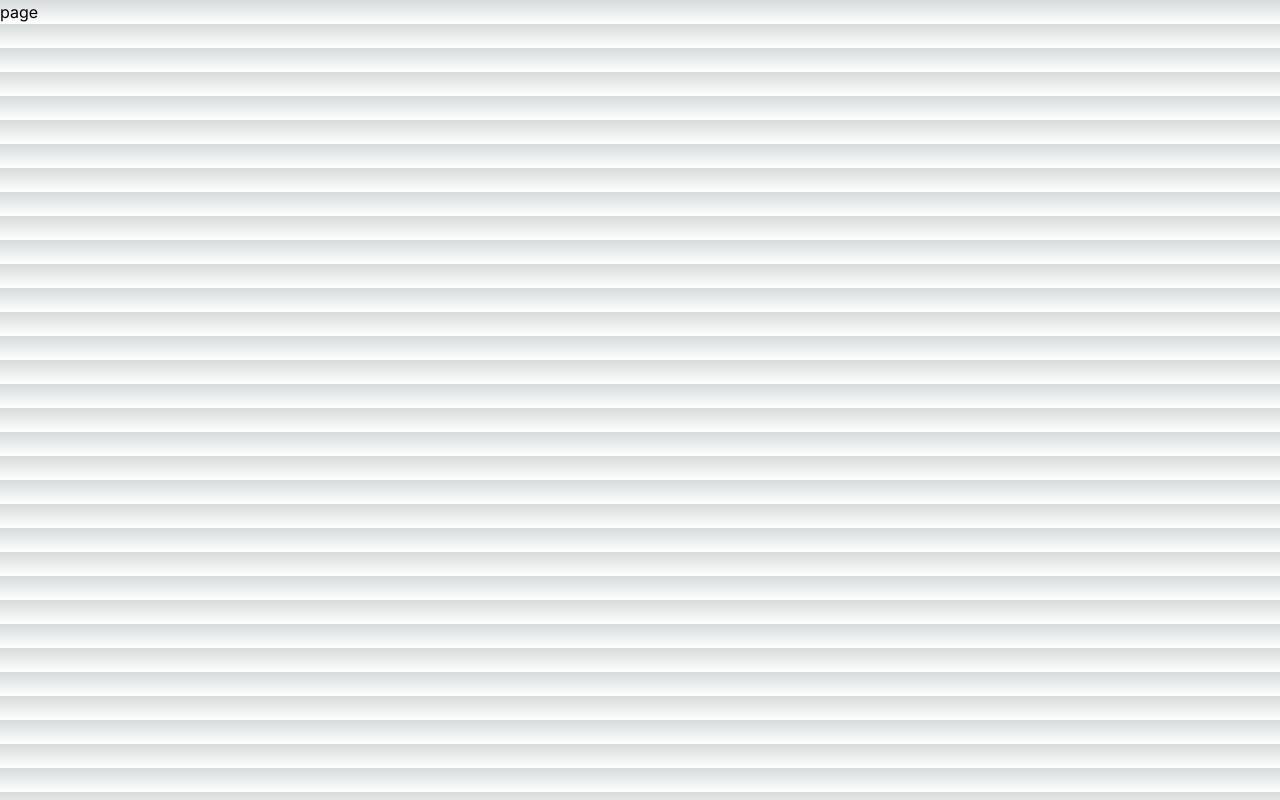
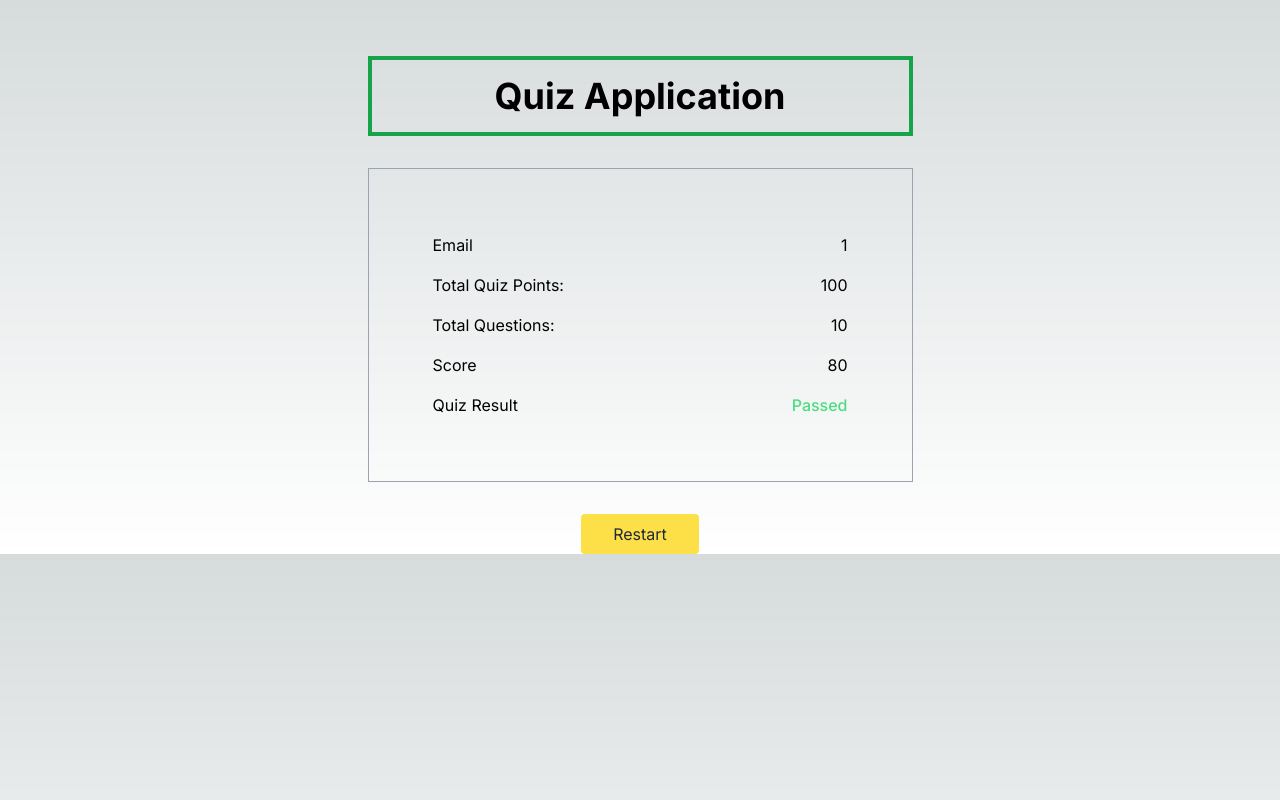
Before and after one commit to YazzerAbdalla/quiz-app, a Next.js app: page /score/1 in a window 1280 px wide. Built offline with nearby package versions, Linux system fonts and the light colour scheme.

Commit message:
Making the quiz info page design

```diff
--- a/app/(api)/quizScores.ts
+++ b/app/(api)/quizScores.ts
@@ -7,7 +7,7 @@ export async function postQuizEmail(email: string) {
       score: "0",
     });
     return result;
-  } catch (e) {
-    console.log(e);
+  } catch (e: any) {
+    return e;
   }
 }
--- a/app/api/quiz-scores/route.ts
+++ b/app/api/quiz-scores/route.ts
@@ -1,15 +1,37 @@
 import { NextRequest, NextResponse } from "next/server";
-import { getQuizInfoes, postQuizScore } from "../(services)/quizScoreService";
-import QuizScoresProp from "@/types/score";
+import { getQuizInfoes, postQuizScore } from "../(services)/serviceQuizScore";
 
 export async function GET() {
   const result = await getQuizInfoes();
   return NextResponse.json(result);
 }
+
 export async function POST(req: NextRequest) {
-  const { email, score } = await req.json();
-  const data = { email, score };
-  const result = await postQuizScore(data);
-  if (result.message) return NextResponse.json(result, { status: 400 });
-  return NextResponse.json(result);
+  try {
+    const { email, score } = await req.json();
+
+    if (!email || typeof score !== "number") {
+      return NextResponse.json(
+        { message: "Invalid input data" },
+        { status: 400 }
+      );
+    }
+
+    const data = { email, score };
+    const result = await postQuizScore(data);
+
+    if (result.message) {
+      return NextResponse.json(
+        { message: "This Email already exists!" },
+        { status: 400 }
+      );
+    }
+
+    return NextResponse.json(result);
+  } catch (error: any) {
+    return NextResponse.json(
+      { message: "An unexpected error occurred", error: error.message },
+      { status: 500 }
+    );
+  }
 }
--- a/app/page.tsx
+++ b/app/page.tsx
@@ -1,6 +1,5 @@
 "use client";
-
-import { useState, useEffect } from "react";
+import React, { useState } from "react";
 import dynamic from "next/dynamic";
 import { postQuizEmail } from "./(api)/quizScores";
 import { useRouter } from "next/navigation";
@@ -12,29 +11,29 @@ const HomeComponent = dynamic(() => Promise.resolve(Home), {
 
 function Home() {
   const [value, setValue] = useState("");
-  const router = useRouter(); // Initialize useRouter
+  const router = useRouter();
 
   const handleSubmit = async (e: React.FormEvent<HTMLFormElement>) => {
     e.preventDefault();
     const result = await postQuizEmail(value);
     if (result?.status === 200) {
-      router.push("/quiz"); // Redirect to the quiz page
+      router.push("/quiz");
+    } else if (result?.response.status === 400) {
+      router.push(`/score/${encodeURIComponent(value)}`);
     }
   };
 
   return (
-    <div className="mt-24 flex w-full flex-col justify-center items-center">
-      <div>
+    <div className="pt-14 flex w-full justify-center">
+      <div className="m-0 p-0 flex flex-col items-center max-w-[700px] min-w-[545px] gap-8">
         <div
           id="hero"
-          className="border-4 border-green-600 py-4 px-16 w-fit text-4xl font-bold"
+          className="border-4 w-full border-green-600 py-4 px-16 text-4xl font-bold flex justify-center"
         >
           Quiz Application
         </div>
-      </div>
-      <div>
-        <div className="mt-4">
-          <ol className="list-decimal">
+        <div className="border flex flex-col gap-4 p-16 w-full border-gray-400">
+          <ol className="list-decimal flex gap-2 flex-col">
             <li className="text-md text-gray-300 font-light">
               You will be asked 10 questions one after another.
             </li>
@@ -52,8 +51,6 @@ function Home() {
             </li>
           </ol>
         </div>
-      </div>
-      <div>
         <form onSubmit={handleSubmit}>
           <div
             id="email-input"
@@ -61,7 +58,7 @@ function Home() {
           >
             <input
               type="email"
-              placeholder="Username*"
+              placeholder="Email*"
               className="text-black w-72 px-8 rounded py-2"
               onChange={(e) => setValue(e.target.value)}
             />
--- a/app/score/[email]/page.tsx
+++ b/app/score/[email]/page.tsx
@@ -1,7 +1,44 @@
 import React from "react";
 
-const page = () => {
-  return <div>page</div>;
+const page = ({ params }: { params: { email: string } }) => {
+  const decodedEmail = decodeURIComponent(params.email);
+  return (
+    <div className="pt-14 flex w-full justify-center">
+      <div className="m-0 p-0 flex flex-col items-center max-w-[700px] min-w-[545px] gap-8">
+        <div
+          id="hero"
+          className="border-4 w-full border-green-600 py-4 px-16 text-4xl font-bold flex justify-center"
+        >
+          Quiz Application
+        </div>
+        <div className="border flex flex-col gap-4 p-16 w-full border-gray-400">
+          <div className="w-full flex justify-between">
+            <h1>Email</h1>
+            <h1>{decodedEmail}</h1>
+          </div>
+          <div className="w-full flex justify-between">
+            <h1>Total Quiz Points:</h1>
+            <h1>100</h1>
+          </div>
+          <div className="w-full flex justify-between">
+            <h1>Total Questions:</h1>
+            <h1>10</h1>
+          </div>
+          <div className="w-full flex justify-between">
+            <h1>Score</h1>
+            <h1>80</h1>
+          </div>
+          <div className="w-full flex justify-between">
+            <h1>Quiz Result</h1>
+            <h1 className="text-green-400 font-medium">Passed</h1>
+          </div>
+        </div>
+        <button className="bg-yellow-300 w-fit py-2 px-8 rounded text-gray-800">
+          Restart
+        </button>
+      </div>
+    </div>
+  );
 };
 
 export default page;
```
Also changed, not shown: app/api/(services)/serviceQuizScore.ts (renamed from app/api/(services)/quizScoreService.ts).
